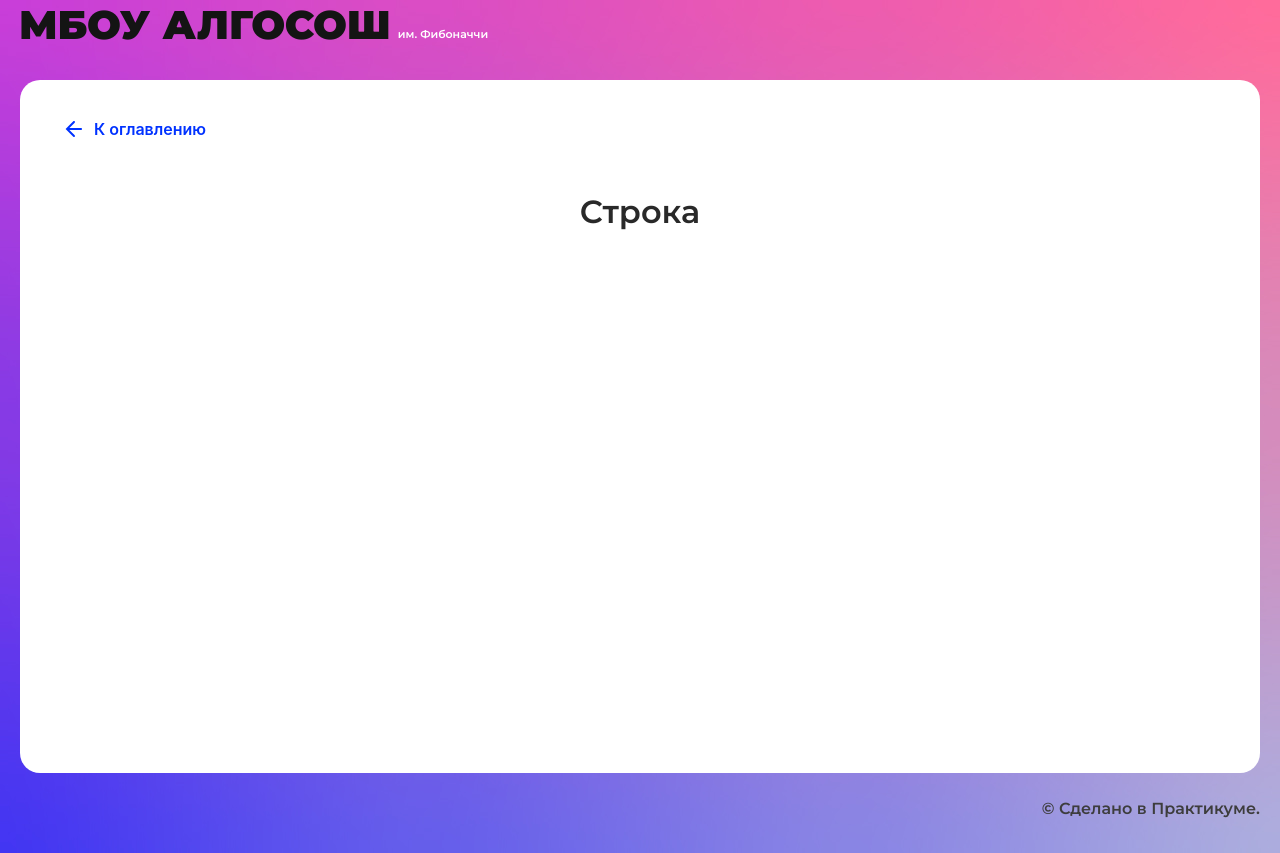
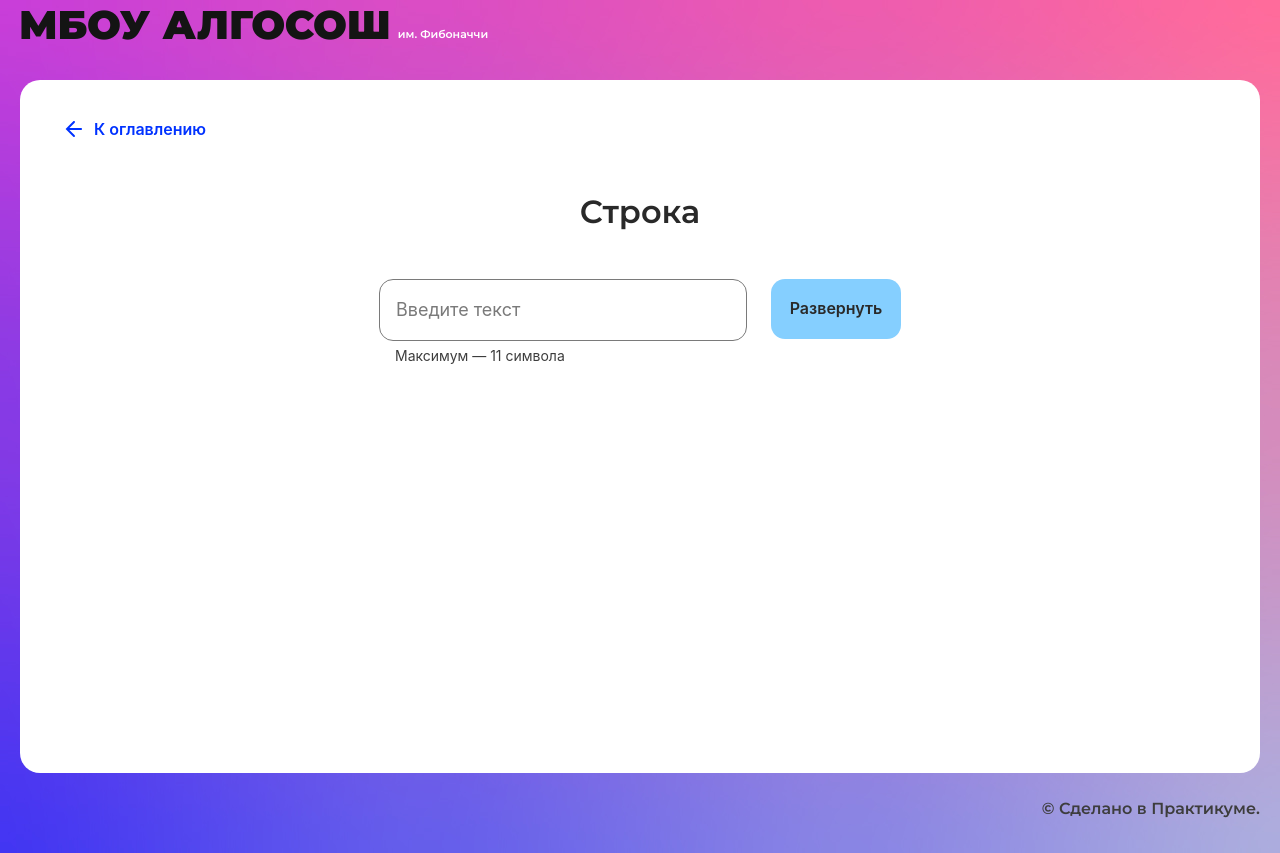
Before and after one commit to AlexeyNewDeveloper/algososh, a React (Create React App) app: page /recursion in a window 1280 px wide. Built offline with nearby package versions, Linux system fonts and the light colour scheme.

Commit message:
Сделал перевернутую строку

```diff
--- /dev/null
+++ b/src/components/string/string.module.css
@@ -0,0 +1,17 @@
+.wrap {
+  display: flex;
+  align-items: center;
+  flex-direction: column;
+}
+
+.content {
+  display: flex;
+  width: 100%;
+  max-width: 522px;
+  box-sizing: border-box;
+}
+
+.result_box {
+  display: flex;
+  margin-top: 120px;
+}
--- a/src/components/string/string.tsx
+++ b/src/components/string/string.tsx
@@ -1,10 +1,137 @@
 import React from "react";
+import { nanoid } from "nanoid";
+import styles from "./string.module.css";
 import { SolutionLayout } from "../ui/solution-layout/solution-layout";
+import { swap } from "../../utils/utils";
+import { Input } from "../ui/input/input";
+import { Button } from "../ui/button/button";
+import { useForm } from "../../hooks/useForm";
+import { Circle } from "../ui/circle/circle";
+import { ElementStates } from "../../types/element-states";
+import { time } from "console";
+
+interface ILetter {
+  letter: string;
+  id: string;
+  modified: boolean;
+  changing: boolean;
+}
 
 export const StringComponent: React.FC = () => {
+  const [clickButton, setClickButton] = React.useState<boolean>(false);
+  const [loading, setLoading] = React.useState<boolean>(false);
+  const [arrayText, setArrayText] = React.useState<{
+    displayedTextArray: Array<ILetter>;
+  }>({
+    displayedTextArray: [],
+  });
+  const { values, setValues, handleChange } = useForm<{
+    text: string;
+  }>({
+    text: "",
+  });
+
+  const delaySwap = (
+    str: Array<any>,
+    start: number,
+    end: number,
+    lastIteration: boolean = false,
+    delay: number = 1000
+  ) =>
+    new Promise((res) =>
+      setTimeout(() => {
+        if (lastIteration) {
+          if (str.length % 2) {
+            str[start - 1].modified = true;
+            str[start].modified = true;
+            str[end + 1].modified = true;
+            str[start - 1].changing = false;
+            str[end + 1].changing = false;
+          } else {
+            str[start].modified = true;
+            str[end].modified = true;
+            str[start].changing = false;
+            str[end].changing = false;
+          }
+
+          setArrayText({ ...arrayText, displayedTextArray: str });
+        } else {
+          setArrayText({
+            ...arrayText,
+            displayedTextArray: swap(str, start, end),
+          });
+        }
+
+        res(true);
+      }, delay)
+    );
+
+  async function swapString(str: Array<ILetter>) {
+    let start = 0;
+    let end = str.length - 1;
+    while (start < end) {
+      await delaySwap(str, start, end);
+      start++;
+      end--;
+      if (start >= end) {
+        await delaySwap(str, start, end, true);
+      }
+    }
+    setLoading(false);
+  }
+
+  const onClickButton = () => {
+    setClickButton(true);
+    setLoading(true);
+    const arrayOfLetterObject = values.text.split("").map((letter) => {
+      return { letter, id: nanoid(), modified: false, changing: false };
+    });
+    setArrayText({
+      ...arrayText,
+      displayedTextArray: arrayOfLetterObject,
+    });
+    swapString(arrayOfLetterObject);
+  };
+
   return (
     <SolutionLayout title="Строка">
-
+      <div className={styles.wrap}>
+        <div className={styles.content}>
+          <Input
+            name="text"
+            onChange={(e) => {
+              handleChange(e);
+            }}
+            isLimitText={true}
+            maxLength={11}
+            extraClass="mr-12"
+          />
+          <Button
+            isLoader={loading}
+            onClick={onClickButton}
+            text="Развернуть"
+          />
+        </div>
+        {clickButton && (
+          <div className={styles.result_box}>
+            {arrayText.displayedTextArray.map((letterObj, index, arr) => {
+              const circleState = letterObj.changing
+                ? ElementStates.Changing
+                : letterObj.modified
+                ? ElementStates.Modified
+                : ElementStates.Default;
+              return (
+                <Circle
+                  state={circleState}
+                  key={letterObj.id}
+                  letter={letterObj.letter}
+                  extraClass={index === arr.length - 1 ? "" : "mr-16"}
+                />
+              );
+            })}
+          </div>
+        )}
+      </div>
     </SolutionLayout>
   );
 };
--- /dev/null
+++ b/src/hooks/useForm.ts
@@ -0,0 +1,43 @@
+import React from "react";
+
+interface IUseForm<T> {
+  values: T;
+  changed: boolean;
+  handleChange: (
+    event:
+      | React.MouseEvent<HTMLButtonElement>
+      | React.ChangeEvent<HTMLInputElement>
+      | React.FormEvent<HTMLInputElement>
+  ) => void;
+  setValues: React.Dispatch<React.SetStateAction<T>>;
+  setChanged: React.Dispatch<React.SetStateAction<boolean>>;
+}
+
+export function useForm<T>(
+  inputValues: T,
+  changedFlag: boolean = false
+): IUseForm<T> {
+  const [values, setValues] = React.useState<T>(inputValues);
+  const [changed, setChanged] = React.useState<boolean>(false);
+
+  const handleChange = (
+    event:
+      | React.MouseEvent<HTMLButtonElement>
+      | React.ChangeEvent<HTMLInputElement>
+      | React.FormEvent<HTMLInputElement>
+  ): void => {
+    if (!changed) {
+      setChanged(true);
+    }
+
+    const { value, name } = event.target as
+      | HTMLButtonElement
+      | HTMLInputElement;
+    if (changedFlag) {
+      setValues({ ...values, [name]: { changed: true, value } });
+    } else {
+      setValues({ ...values, [name]: value });
+    }
+  };
+  return { values, changed, handleChange, setValues, setChanged };
+}
--- /dev/null
+++ b/src/utils/utils.ts
@@ -0,0 +1,18 @@
+export const swap = (
+  arr: Array<any>,
+  firstIndex: number,
+  secondIndex: number
+): any => {
+  if (firstIndex >= 1 && secondIndex < arr.length) {
+    arr[firstIndex - 1].changing = false;
+    arr[secondIndex + 1].changing = false;
+    arr[firstIndex - 1].modified = true;
+    arr[secondIndex + 1].modified = true;
+  }
+  arr[firstIndex].changing = true;
+  arr[secondIndex].changing = true;
+  const temp = arr[firstIndex];
+  arr[firstIndex] = arr[secondIndex];
+  arr[secondIndex] = temp;
+  return arr;
+};
```
Also changed, not shown: 2 other files (tests, documents, lock files or other folders).
